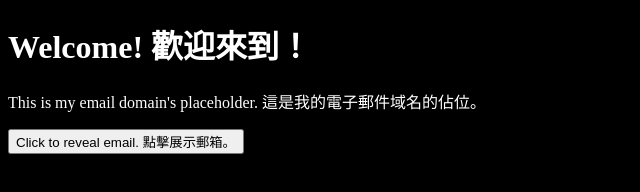
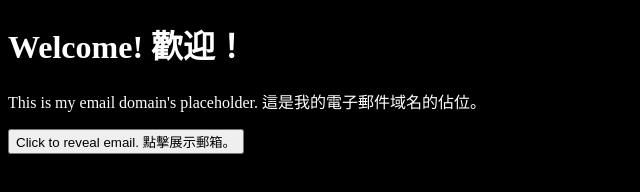
Before and after one commit to IanByrd/imb.contact, a plain HTML site: page index.html in a window 1280 px wide. Shown: the whole page, without its empty margins (0-640 px from the left). Drawn offline with Linux system fonts and the light colour scheme.

Commit message:
簡單一點

```diff
--- a/index.html
+++ b/index.html
@@ -13,7 +13,7 @@
   </style>
 </head>
 <body>
-  <h1>Welcome! 歡迎來到！</h1>
+  <h1>Welcome! 歡迎！</h1>
   <p>This is my email domain's placeholder. 這是我的電子郵件域名的佔位。</p>
   <button id="btn">Click to reveal email. 點擊展示郵箱。</button>
   <br><br>
```
